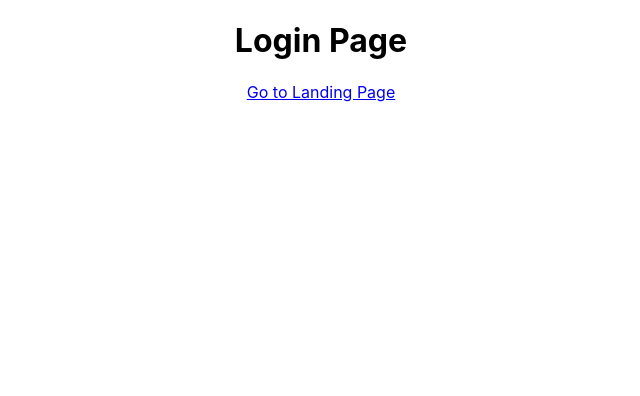
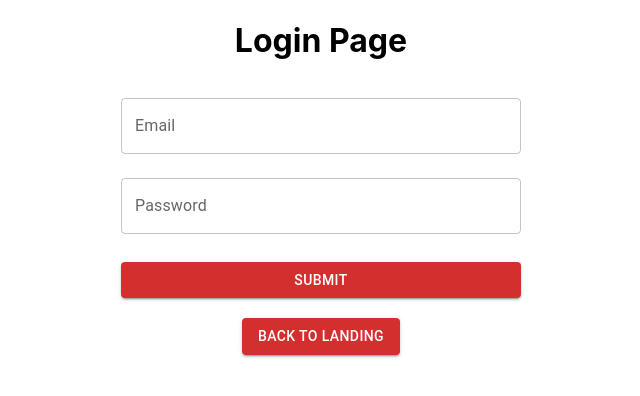
Before and after one commit to SENG-350-2024-fall/Team-8, a React (Create React App) app in the folder mister-ed/: page /login in a window 1280 px wide. Shown: the top 396 px of the page, without its empty margins (319-959 px from the left). Built offline with nearby package versions, Linux system fonts and the light colour scheme.

Commit message:
Added some material ui stuff to test

```diff
--- a/mister-ed/package.json
+++ b/mister-ed/package.json
@@ -3,6 +3,9 @@
   "version": "0.1.0",
   "private": true,
   "dependencies": {
+    "@emotion/react": "^11.13.3",
+    "@emotion/styled": "^11.13.0",
+    "@mui/material": "^6.1.3",
     "@testing-library/jest-dom": "^5.17.0",
     "@testing-library/react": "^13.4.0",
     "@testing-library/user-event": "^13.5.0",
--- a/mister-ed/src/pages/Landing.js
+++ b/mister-ed/src/pages/Landing.js
@@ -1,11 +1,20 @@
 import React from 'react';
+import { Button } from '@mui/material';
 import { Link } from 'react-router-dom';
 
 function Landing() {
   return (
     <div>
-      <h1>Welcome to Mister Ed</h1>
-      <Link to="/login">Go to Login</Link>
+      <h1>Welcome to the Landing Page</h1>
+      <Link to="/login" style={{ textDecoration: 'none' }}>
+        <Button
+          variant="contained"
+          color="error"
+          style={{ marginTop: '20px' }}
+        >
+          Go to Login
+        </Button>
+      </Link>
     </div>
   );
 }
--- a/mister-ed/src/pages/Login.js
+++ b/mister-ed/src/pages/Login.js
@@ -1,11 +1,55 @@
-import React from 'react';
+import React, { useState } from 'react';
+import { Button, TextField } from '@mui/material';
 import { Link } from 'react-router-dom';
 
 function Login() {
+  const [email, setEmail] = useState('');
+  const [password, setPassword] = useState('');
+
+  const handleSubmit = (e) => {
+    e.preventDefault();
+    console.log('Email:', email);
+    console.log('Password:', password);
+  };
+
   return (
     <div>
       <h1>Login Page</h1>
-      <Link to="/landing">Go to Landing Page</Link>
+      <form onSubmit={handleSubmit} style={{ maxWidth: '400px', margin: '0 auto' }}>
+        <TextField
+          label="Email"
+          variant="outlined"
+          fullWidth
+          margin="normal"
+          value={email}
+          onChange={(e) => setEmail(e.target.value)}
+        />
+        <TextField
+          label="Password"
+          type="password"
+          variant="outlined"
+          fullWidth
+          margin="normal"
+          value={password}
+          onChange={(e) => setPassword(e.target.value)}
+        />
+        <Button
+          type="submit"
+          variant="contained"
+          color="error"
+          style={{ marginTop: '20px', width: '100%' }}
+        >
+          Submit
+        </Button>
+      </form>
+      <Link to="/landing" style={{ textDecoration: 'none', display: 'block', marginTop: '20px' }}>
+        <Button
+          variant="contained"
+          color="error"
+        >
+          Back to Landing
+        </Button>
+      </Link>
     </div>
   );
 }
```
Also changed, not shown: 2 other files (tests, documents, lock files or other folders).
